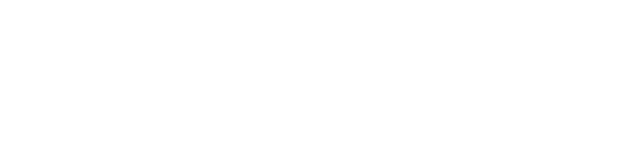
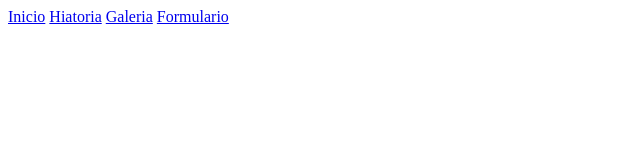
Before and after one commit to cmarambio/Clase_Git_Codo-a-Codo, a plain HTML site: page index.html in a window 1280 px wide. Shown: the whole page, without its empty margins (0-640 px from the left). Drawn offline with Linux system fonts and the light colour scheme.

Commit message:
agregado menu

```diff
--- a/index.html
+++ b/index.html
@@ -6,6 +6,15 @@
     <title>Inicio</title>
 </head>
 <body>
+    <header>
+        <nav>
+            <a href="index.html">Inicio</a>
+            <a href="templates/historia.html">Hiatoria</a>
+            <a href="templates/galeria.html">Galeria</a>
+            <a href="templates/formulario.html">Formulario</a>
+        </nav>
+    </header>
+
 
 </body>
 </html>
```
